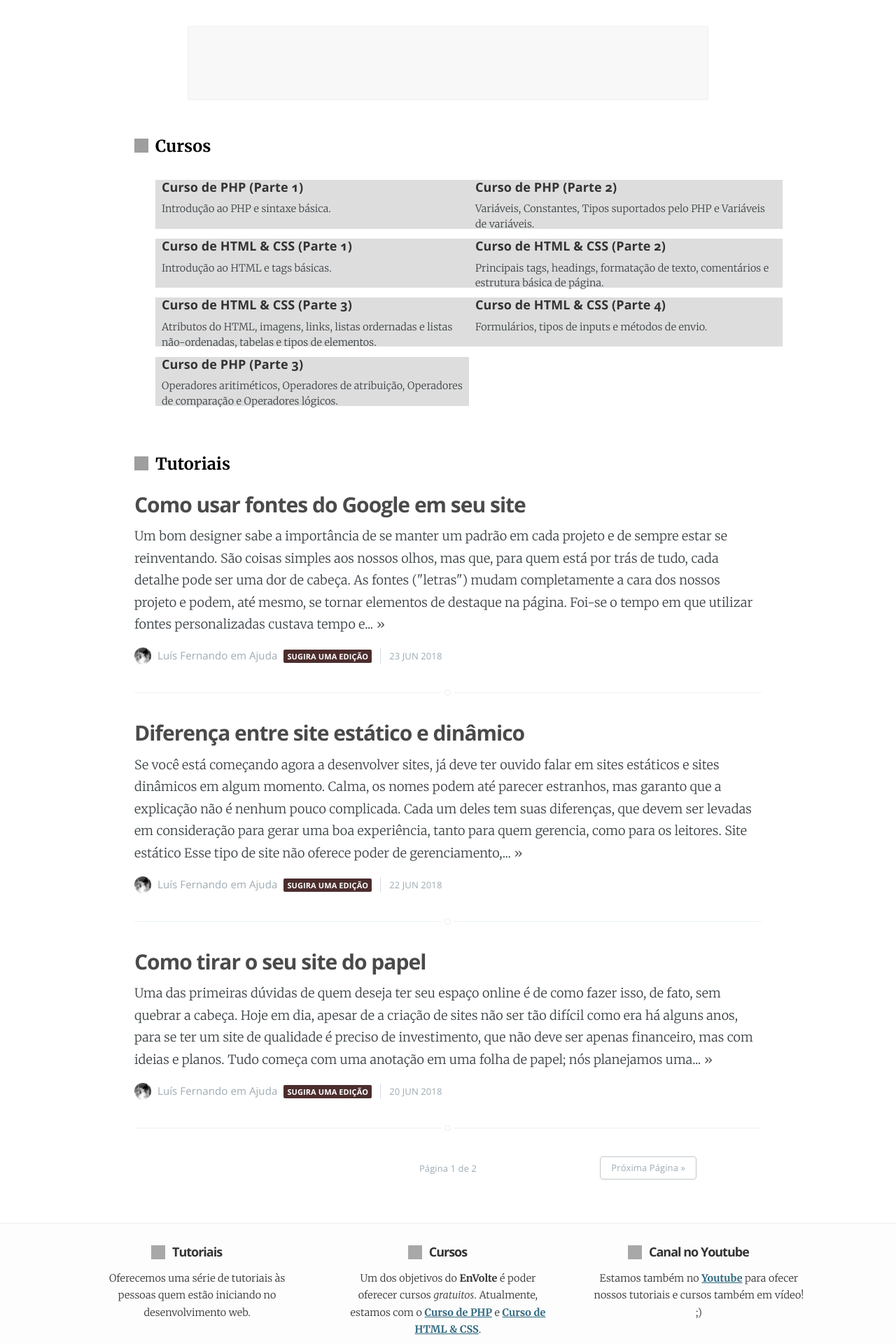
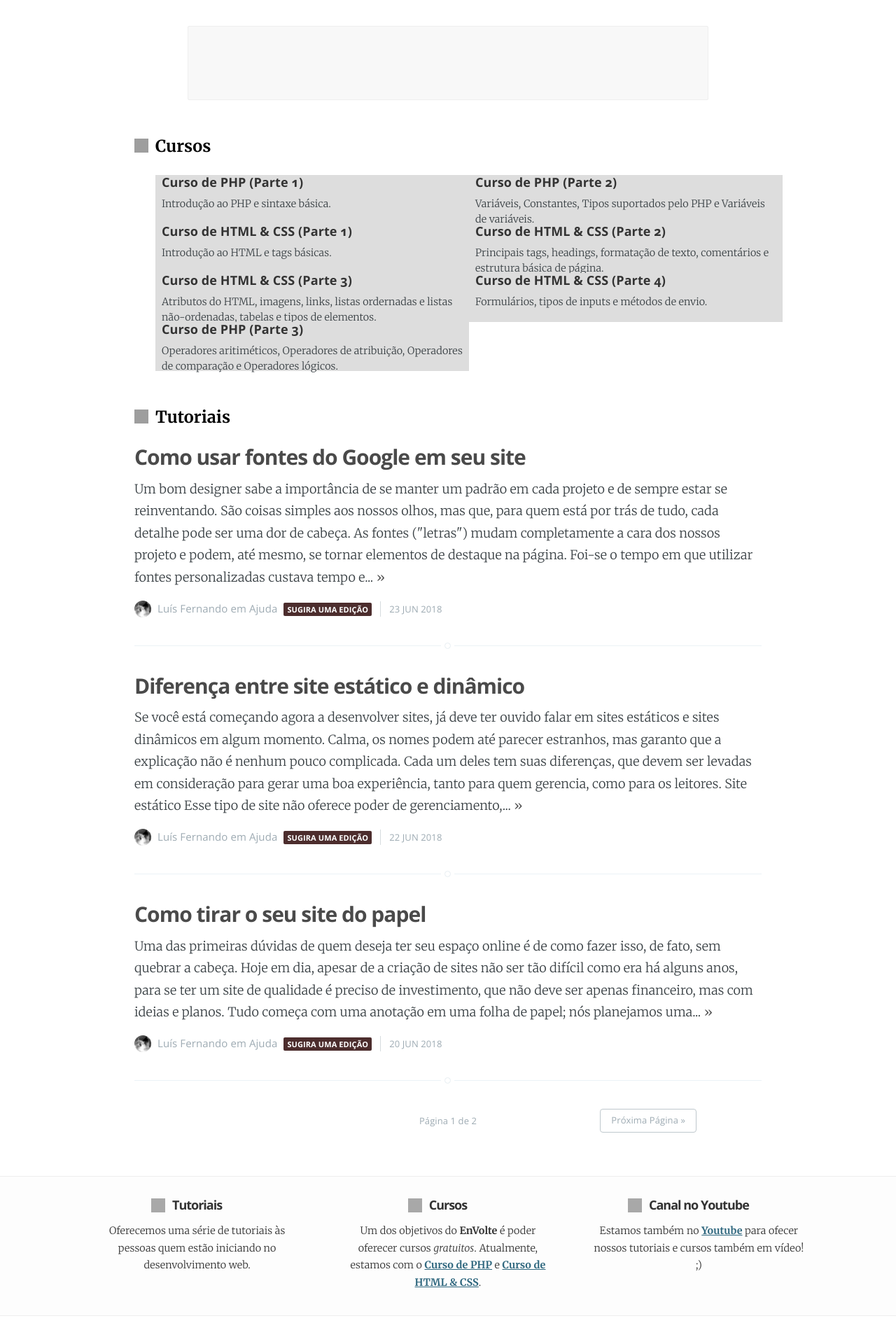
Before and after one commit to EnVolte/envolte.github.io, a Jekyll site: the page built from index.html, in a window 1280 px wide. Shown: the part 598-2518 px from the top of the page at 70% size. Built offline with Jekyll 4.4.1, drawn with Linux system fonts in a browser that asks for light colours; the list of posts is cut into pages by our own code; grey boxes are pictures that could not be loaded.

Commit message:
Update screen.css

```diff
--- a/assets/css/screen.css
+++ b/assets/css/screen.css
@@ -1836,7 +1836,7 @@
 .titlep span.ico {float: left; width: 20px; height: 20px; background-size: 20px; margin-top: 5px; margin-left: 0px; margin-right: 10px; display: block; opacity: 1;}
 
 #alin {width: 70%; margin: 2rem auto 6rem; position: relative;}
-ul#curso {float: left; width: 100%; margin: 0px 0px 60px; position: relative; line-height: 1.2em;}
-ul#curso li {float: left; width: 48%; height: 70px; padding: 0 1%; background: #ddd; font-size: auto; list-style: none;}
+ul#curso {float: left; width: 100%; margin: 0px 0px 50px; position: relative; line-height: 1.2em;}
+ul#curso li {float: left; margin: 0px; width: 48%; height: 70px; padding: 0 1%; background: #ddd; font-size: auto; list-style: none;}
 ul#curso li a {color: #333; text-decoration: none; font-family: Open Sans; font-weight: bold;}
 ul#curso li p {margin-top: 10px; font-size: 0.8em;}
```
